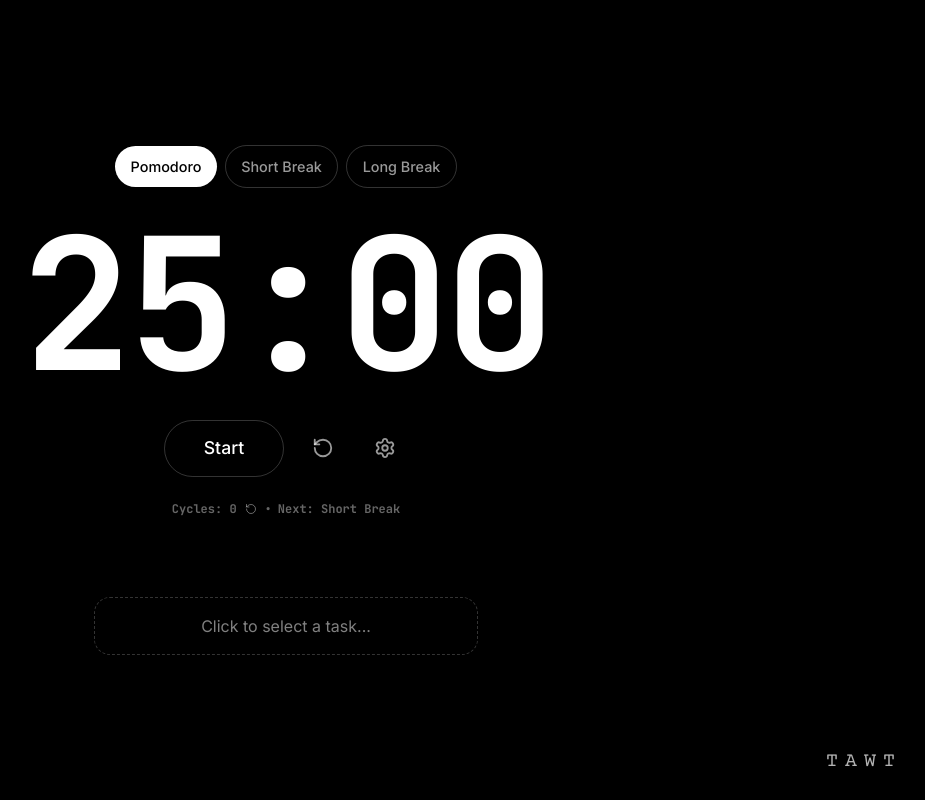
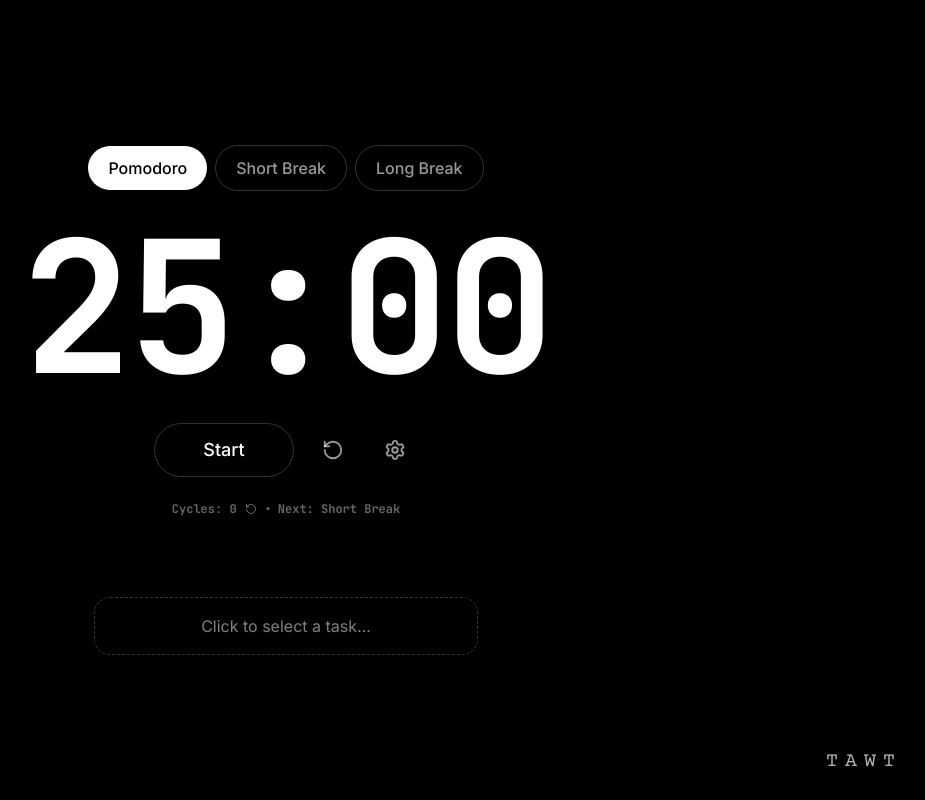
Before and after one commit to mahinite/Tawt, a React (Vite) app: page / in a window 1280 px wide. Shown: the whole page, without its empty margins (354-1279 px from the left). Built offline with nearby package versions, Linux system fonts and the light colour scheme.

Commit message:
ui comp scale mvp

```diff
--- a/src/components/timer/ModeSelector.tsx
+++ b/src/components/timer/ModeSelector.tsx
@@ -14,12 +14,15 @@ export function ModeSelector({ activeMode, onModeChange }: ModeSelectorProps) {
   ];
 
   return (
-    <div className="flex items-center justify-center gap-2 flex-nowrap overflow-x-auto">
+    <div className="flex items-center justify-center gap-2 flex-nowrap">
       {modes.map((mode) => (
         <button
           key={mode.id}
           onClick={() => onModeChange(mode.id)}
-          className={`px-[clamp(0.7rem,1.2vw,1rem)] py-[clamp(0.35rem,0.8vw,0.6rem)] text-[clamp(0.65rem,1.17vw,0.9rem)] rounded-full font-medium transition-colors ${
+          className={`px-[0.9rem] min-[420px]:px-[1rem] sm:px-[1.1rem] md:px-[1.25rem]
+            py-[0.45rem] min-[420px]:py-[0.5rem] sm:py-[0.55rem] md:py-[0.6rem]
+            text-[0.72rem] min-[420px]:text-[0.8rem] sm:text-[0.9rem] md:text-[1rem]
+            rounded-full font-medium transition-colors ${
             activeMode === mode.id
               ? 'bg-white text-black'
               : 'bg-transparent text-white/60 hover:text-white border border-white/20 hover:border-white/40'
--- a/src/components/timer/TimerControls.tsx
+++ b/src/components/timer/TimerControls.tsx
@@ -10,10 +10,10 @@ interface TimerControlsProps {
 
 export function TimerControls({ isRunning, onToggle, onReset, onSettings }: TimerControlsProps) {
   return (
-    <div className="flex items-center justify-center gap-2 sm:gap-4 flex-nowrap overflow-x-auto">
+    <div className="flex items-center justify-center gap-3 sm:gap-4 flex-nowrap">
       <button
         onClick={onToggle}
-        className="px-[clamp(1.2rem,2.5vw,2rem)] py-[clamp(0.5rem,1.2vw,0.9rem)] text-[clamp(0.85rem,1.5vw,1.1rem)] rounded-full border border-white/20 hover:border-white/40 hover:bg-white/10 transition-all font-medium text-white min-w-[90px] sm:min-w-[120px]"
+        className="px-5 sm:px-6 lg:px-8 py-2 sm:py-2.5 lg:py-3 text-sm sm:text-base lg:text-lg rounded-full border border-white/20 hover:border-white/40 hover:bg-white/10 transition-all font-medium text-white min-w-[100px] sm:min-w-[120px] lg:min-w-[140px]"
       >
         {isRunning ? 'Pause' : 'Start'}
       </button>
```
